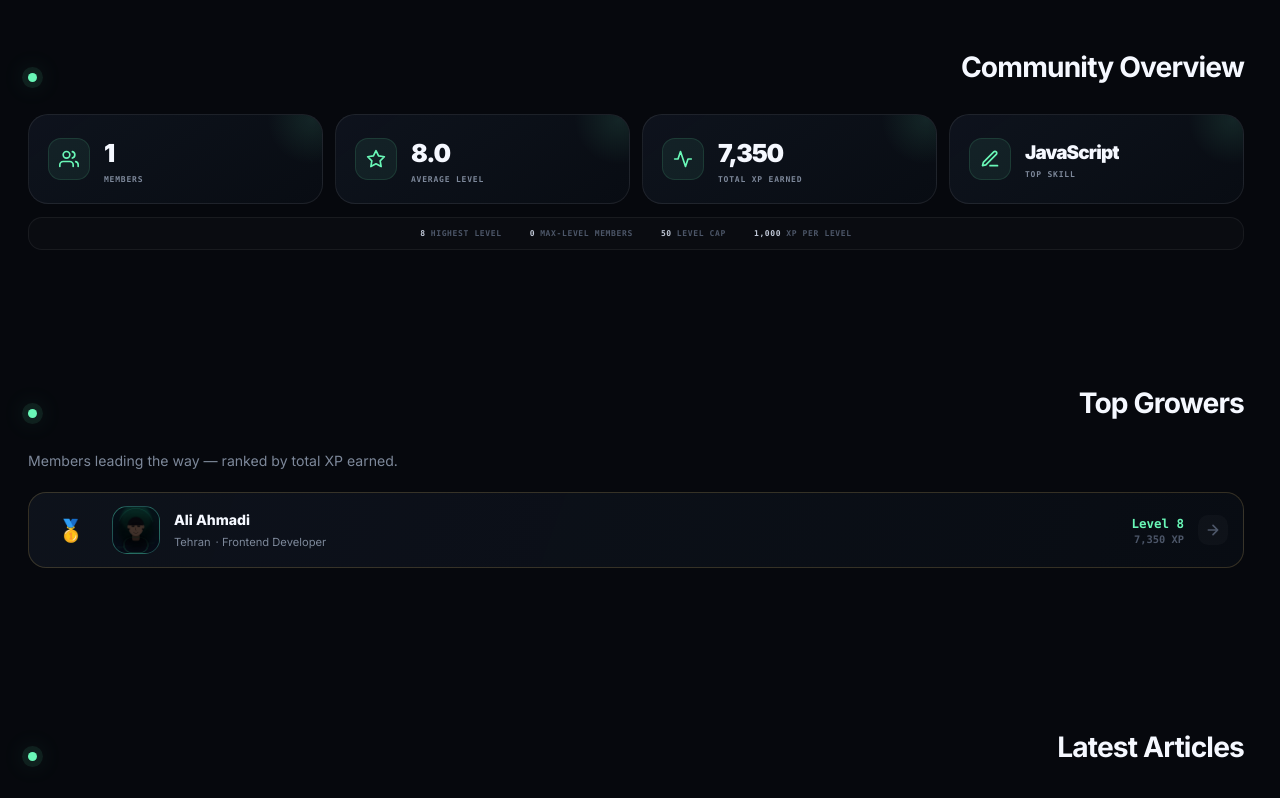
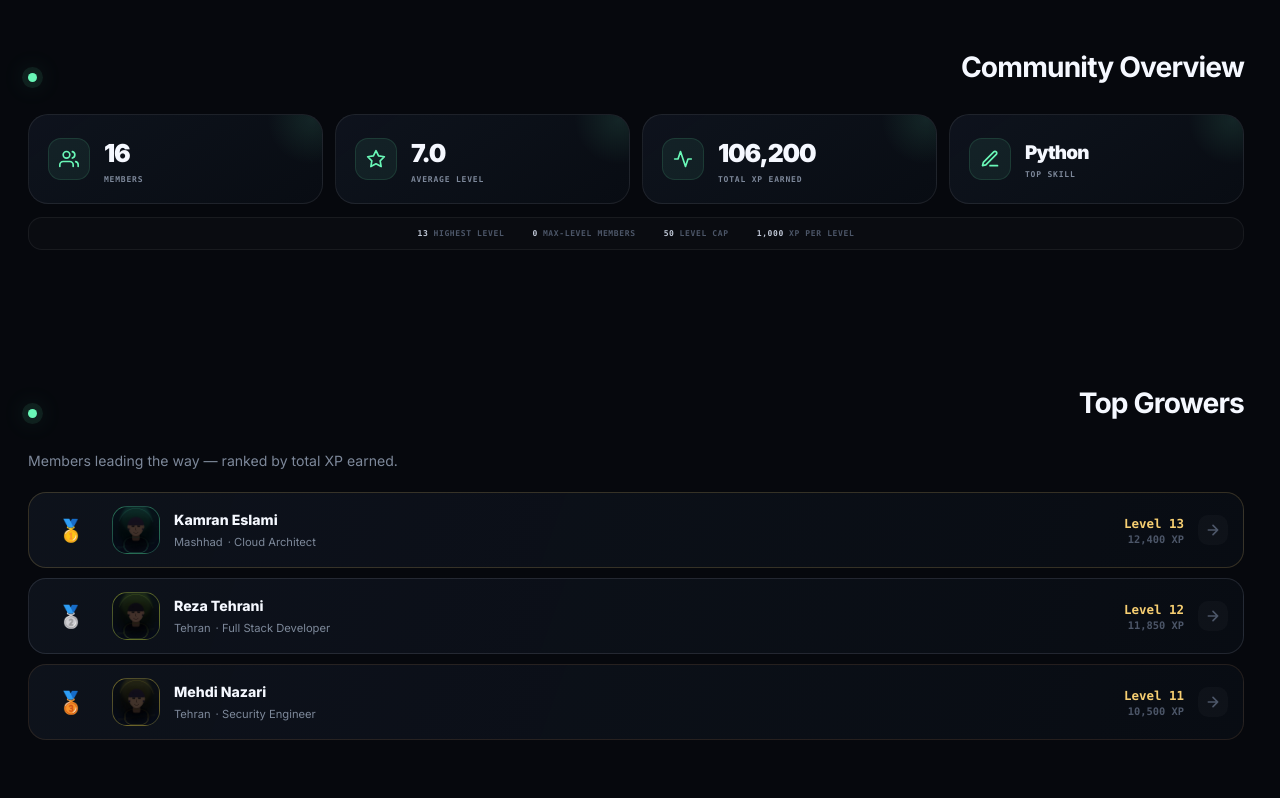
Before and after one commit to Ashuka-1384/GrowLand, a React (Vite) app: page / in a window 1280 px wide. Shown: the part 800-1598 px from the top of the page. Built offline with nearby package versions, Linux system fonts and the light colour scheme.

Commit message:
up lunch

```diff
--- a/src/components/MemberCard.css
+++ b/src/components/MemberCard.css
@@ -38,3 +38,5 @@
 @keyframes cardScan{0%{transform:translateY(-220%)}70%,100%{transform:translateY(820%)}}
 @media(max-width:560px){.member-card__inner{min-height:510px;border-radius:24px}.member-card__photo-wrap{height:225px;flex-basis:225px}.member-card__content{padding:16px}.member-card__name{font-size:1.12rem}.member-card__goal-line{max-width:100%}.member-card__subhint{font-size:.6rem}.member-avatar__orbit{inset:14px;border-radius:17px}}
 @media(prefers-reduced-motion:reduce){.member-card__image,.member-card__shine,.member-card__inner{transition:none}.member-card__ambient,.member-card__scan,.member-avatar__orbit{animation:none}}
+
+@media (hover:none) and (pointer:coarse){.member-card__shine,.member-card__scan,.member-avatar__shine,.member-avatar__orbit{animation:none;transition:none}.member-card:hover .member-avatar__image{transform:scale(1.012);filter:saturate(.95) contrast(1.03)}.member-card:hover .member-card__cta{transform:none}.member-card__scan{display:none}}
--- a/src/components/MemberCard.jsx
+++ b/src/components/MemberCard.jsx
@@ -30,6 +30,7 @@ function Avatar({ name, image, alt, size = 'md' }) {
           src={image}
           alt={alt || `${name} profile`}
           loading="lazy"
+          decoding="async"
           draggable="false"
         />
       )}
--- a/src/data/users.json
+++ b/src/data/users.json
@@ -29,6 +29,425 @@
       ],
       "profileImage": "/profile-images/01-ali-ahmadi.jpg",
       "profileAlt": "Ali Ahmadi profile portrait"
+    },
+    {
+      "id": 2,
+      "name": "Sara Mohammadi",
+      "age": 23,
+      "city": "Isfahan",
+      "goal": "UI/UX Designer",
+      "level": 10,
+      "xp": 9750,
+      "skills": [
+        {
+          "name": "Figma",
+          "level": 5
+        },
+        {
+          "name": "UI Design",
+          "level": 5
+        },
+        {
+          "name": "Prototyping",
+          "level": 4
+        },
+        {
+          "name": "Research",
+          "level": 3
+        }
+      ],
+      "profileImage": "/profile-images/02-sara-mohammadi.jpg",
+      "profileAlt": "Sara Mohammadi profile portrait"
+    },
+    {
+      "id": 3,
+      "name": "Amir Hosseini",
+      "age": 25,
+      "city": "Mashhad",
+      "goal": "Backend Developer",
+      "level": 9,
+      "xp": 8900,
+      "skills": [
+        {
+          "name": "Node.js",
+          "level": 5
+        },
+        {
+          "name": "Python",
+          "level": 4
+        },
+        {
+          "name": "PostgreSQL",
+          "level": 3
+        },
+        {
+          "name": "Docker",
+          "level": 2
+        }
+      ],
+      "profileImage": "/profile-images/03-amir-hosseini.jpg",
+      "profileAlt": "Amir Hosseini profile portrait"
+    },
+    {
+      "id": 4,
+      "name": "Maryam Karimi",
+      "age": 20,
+      "city": "Shiraz",
+      "goal": "Data Scientist",
+      "level": 5,
+      "xp": 4800,
+      "skills": [
+        {
+          "name": "Python",
+          "level": 4
+        },
+        {
+          "name": "Machine Learning",
+          "level": 2
+        },
+        {
+          "name": "Statistics",
+          "level": 3
+        }
+      ],
+      "profileImage": "/profile-images/04-maryam-karimi.jpg",
+      "profileAlt": "Maryam Karimi profile portrait"
+    },
+    {
+      "id": 5,
+      "name": "Reza Tehrani",
+      "age": 27,
+      "city": "Tehran",
+      "goal": "Full Stack Developer",
+      "level": 12,
+      "xp": 11850,
+      "skills": [
+        {
+          "name": "React",
+          "level": 5
+        },
+        {
+          "name": "Node.js",
+          "level": 5
+        },
+        {
+          "name": "TypeScript",
+          "level": 4
+        },
+        {
+          "name": "MongoDB",
+          "level": 4
+        },
+        {
+          "name": "DevOps",
+          "level": 2
+        }
+      ],
+      "profileImage": "/profile-images/05-reza-tehrani.jpg",
+      "profileAlt": "Reza Tehrani profile portrait"
+    },
+    {
+      "id": 6,
+      "name": "Negar Sadeghi",
+      "age": 22,
+      "city": "Tehran",
+      "goal": "Product Manager",
+      "level": 6,
+      "xp": 5600,
+      "skills": [
+        {
+          "name": "Product Strategy",
+          "level": 3
+        },
+        {
+          "name": "Figma",
+          "level": 2
+        },
+        {
+          "name": "Communication",
+          "level": 5
+        },
+        {
+          "name": "English",
+          "level": 4
+        }
+      ],
+      "profileImage": "/profile-images/06-negar-sadeghi.jpg",
+      "profileAlt": "Negar Sadeghi profile portrait"
+    },
+    {
+      "id": 7,
+      "name": "Daniyal Rezaei",
+      "age": 19,
+      "city": "Tabriz",
+      "goal": "Mobile Developer",
+      "level": 3,
+      "xp": 2650,
+      "skills": [
+        {
+          "name": "Flutter",
+          "level": 2
+        },
+        {
+          "name": "Dart",
+          "level": 2
+        },
+        {
+          "name": "JavaScript",
+          "level": 1
+        }
+      ],
+      "profileImage": "/profile-images/07-daniyal-rezaei.jpg",
+      "profileAlt": "Daniyal Rezaei profile portrait"
+    },
+    {
+      "id": 8,
+      "name": "Fatemeh Jafari",
+      "age": 24,
+      "city": "Karaj",
+      "goal": "DevOps Engineer",
+      "level": 8,
+      "xp": 7850,
+      "skills": [
+        {
+          "name": "Docker",
+          "level": 4
+        },
+        {
+          "name": "Linux",
+          "level": 5
+        },
+        {
+          "name": "CI/CD",
+          "level": 3
+        },
+        {
+          "name": "Kubernetes",
+          "level": 2
+        }
+      ],
+      "profileImage": "/profile-images/08-fatemeh-jafari.jpg",
+      "profileAlt": "Fatemeh Jafari profile portrait"
+    },
+    {
+      "id": 9,
+      "name": "Parsa Ghorbani",
+      "age": 26,
+      "city": "Rasht",
+      "goal": "Blockchain Developer",
+      "level": 7,
+      "xp": 6900,
+      "skills": [
+        {
+          "name": "Solidity",
+          "level": 3
+        },
+        {
+          "name": "JavaScript",
+          "level": 4
+        },
+        {
+          "name": "Web3",
+          "level": 3
+        },
+        {
+          "name": "Python",
+          "level": 2
+        }
+      ],
+      "profileImage": "/profile-images/09-parsa-ghorbani.jpg",
+      "profileAlt": "Parsa Ghorbani profile portrait"
+    },
+    {
+      "id": 10,
+      "name": "Shirin Moradi",
+      "age": 21,
+      "city": "Isfahan",
+      "goal": "Graphic Designer",
+      "level": 4,
+      "xp": 3700,
+      "skills": [
+        {
+          "name": "Illustrator",
+          "level": 4
+        },
+        {
+          "name": "Photoshop",
+          "level": 3
+        },
+        {
+          "name": "Figma",
+          "level": 2
+        }
+      ],
+      "profileImage": "/profile-images/10-shirin-moradi.jpg",
+      "profileAlt": "Shirin Moradi profile portrait"
+    },
+    {
+      "id": 11,
+      "name": "Mehdi Nazari",
+      "age": 28,
+      "city": "Tehran",
+      "goal": "Security Engineer",
+      "level": 11,
+      "xp": 10500,
+      "skills": [
+        {
+          "name": "Penetration Testing",
+          "level": 5
+        },
+        {
+          "name": "Python",
+          "level": 5
+        },
+        {
+          "name": "Linux",
+          "level": 5
+        },
+        {
+          "name": "Networking",
+          "level": 4
+        }
+      ],
+      "profileImage": "/profile-images/11-mehdi-nazari.jpg",
+      "profileAlt": "Mehdi Nazari profile portrait"
+    },
+    {
+      "id": 12,
+      "name": "Yasna Bahrami",
+      "age": 20,
+      "city": "Ahvaz",
+      "goal": "Frontend Developer",
+      "level": 2,
+      "xp": 1400,
+      "skills": [
+        {
+          "name": "HTML",
+          "level": 3
+        },
+        {
+          "name": "CSS",
+          "level": 2
+        },
+        {
+          "name": "JavaScript",
+          "level": 1
+        }
+      ],
+      "profileImage": "/profile-images/12-yasna-bahrami.jpg",
+      "profileAlt": "Yasna Bahrami profile portrait"
+    },
+    {
+      "id": 13,
+      "name": "Kamran Eslami",
+      "age": 30,
+      "city": "Mashhad",
+      "goal": "Cloud Architect",
+      "level": 13,
+      "xp": 12400,
+      "skills": [
+        {
+          "name": "AWS",
+          "level": 5
+        },
+        {
+          "name": "Terraform",
+          "level": 4
+        },
+        {
+          "name": "Docker",
+          "level": 5
+        },
+        {
+          "name": "Python",
+          "level": 3
+        }
+      ],
+      "profileImage": "/profile-images/13-kamran-eslami.jpg",
+      "profileAlt": "Kamran Eslami profile portrait"
+    },
+    {
+      "id": 14,
+      "name": "Hana Pourali",
+      "age": 22,
+      "city": "Qom",
+      "goal": "AI Engineer",
+      "level": 6,
+      "xp": 5250,
+      "skills": [
+        {
+          "name": "Python",
+          "level": 4
+        },
+        {
+          "name": "TensorFlow",
+          "level": 2
+        },
+        {
+          "name": "Mathematics",
+          "level": 4
+        },
+        {
+          "name": "Research",
+          "level": 3
+        }
+      ],
+      "profileImage": "/profile-images/14-hana-pourali.jpg",
+      "profileAlt": "Hana Pourali profile portrait"
+    },
+    {
+      "id": 15,
+      "name": "Sohrab Akhavan",
+      "age": 24,
+      "city": "Tehran",
+      "goal": "Game Developer",
+      "level": 5,
+      "xp": 4200,
+      "skills": [
+        {
+          "name": "Unity",
+          "level": 3
+        },
+        {
+          "name": "C#",
+          "level": 3
+        },
+        {
+          "name": "3D Modeling",
+          "level": 2
+        }
+      ],
+      "profileImage": "/profile-images/15-sohrab-akhavan.jpg",
+      "profileAlt": "Sohrab Akhavan profile portrait"
+    },
+    {
+      "id": 16,
+      "name": "Kimia Rostami",
+      "age": 23,
+      "city": "Shiraz",
+      "goal": "Content Strategist",
+      "level": 4,
+      "xp": 3100,
+      "skills": [
+        {
+          "name": "Copywriting",
+          "level": 4
+        },
+        {
+          "name": "SEO",
+          "level": 3
+        },
+        {
+          "name": "English",
+          "level": 5
+        },
+        {
+          "name": "Research",
+          "level": 3
+        }
+      ],
+      "profileImage": "/profile-images/16-kimia-rostami.jpg",
+      "profileAlt": "Kimia Rostami profile portrait"
     }
   ]
 }
--- a/src/styles/globals.css
+++ b/src/styles/globals.css
@@ -25,5 +25,5 @@ button,input,select{font:inherit}button{cursor:pointer;appearance:none;-webkit-a
 
 .app-error{min-height:100vh;display:grid;place-items:center;padding:24px;background:#06080d;color:#fff}.app-error__card{width:min(100%,560px);padding:32px;border:1px solid var(--color-border);border-radius:var(--radius-xl);background:rgba(13,18,27,.94);box-shadow:var(--shadow-modal)}.app-error__eyebrow{display:block;margin-bottom:10px;color:var(--color-green-primary);font:700 .7rem var(--font-mono);letter-spacing:.14em}.app-error__card h1{font-size:clamp(1.5rem,4vw,2.2rem)}.app-error__card p{margin:12px 0 20px;color:var(--color-text-muted)}.app-error__card button{padding:12px 16px;border-radius:12px;background:var(--color-green-primary);color:#07110d;font-weight:800}
 
-@media(max-width:768px){.container{padding:0 18px}.section{padding:66px 0}.section--sm{padding:48px 0}.section-title{align-items:center}}
+@media(max-width:768px){.page-background__grid,.page-background__glow-1,.page-background__glow-2{animation:none}.page-background__glow-1,.page-background__glow-2{filter:none}.page-background__noise{display:none}.container{padding:0 18px}.section{padding:66px 0}.section--sm{padding:48px 0}.section-title{align-items:center}}
 @media(max-width:480px){.container{padding:0 13px}.section{padding:48px 0}.section-title{margin-bottom:18px}}
```
Also changed, not shown: src/components/MemberModal.css, 1 other file (tests, documents, lock files or other folders).
